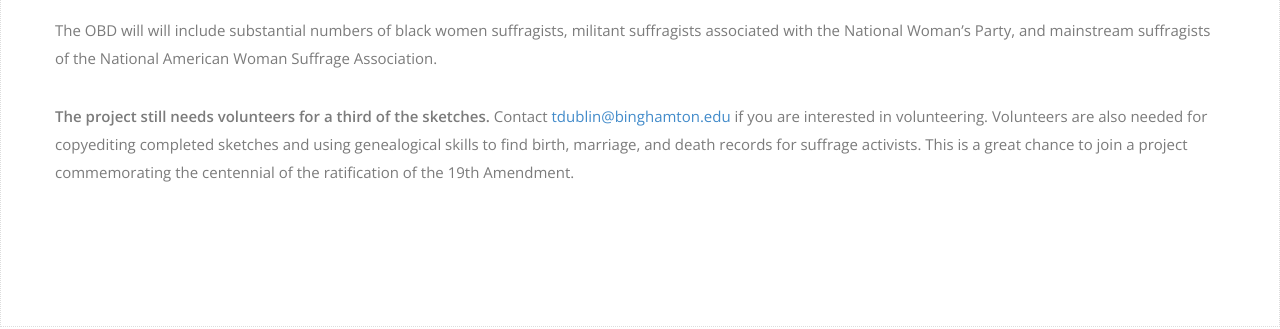
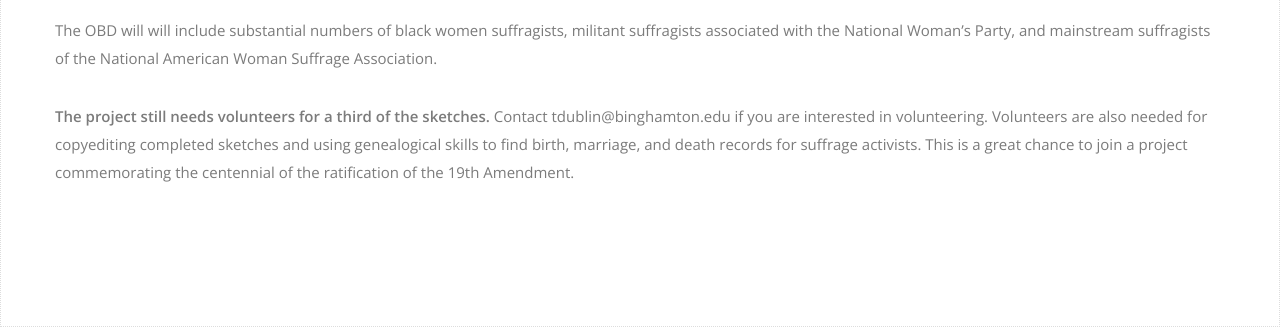
Before and after one commit to OhioSuffrageCentennial/ohiosuffragecentennial, a Jekyll site: the page built from _posts/2019-03-27-online-biographical-dictionary.md, in a window 1280 px wide. Shown: the part 653-982 px from the top of the page. Built offline with Jekyll 4.4.1, drawn with Linux system fonts in a browser that asks for light colours; nearby versions of some CDN libraries; some web fonts are replaced; some of the changed lines change nothing that is shown.

Commit message:
Fix email address

```diff
--- a/_posts/2019-03-27-online-biographical-dictionary.md
+++ b/_posts/2019-03-27-online-biographical-dictionary.md
@@ -13,4 +13,4 @@
 
 The OBD will will include substantial numbers of black women suffragists, militant suffragists associated with the National Woman’s Party, and mainstream suffragists of the National American Woman Suffrage Association.
 
-**The project still needs volunteers for a third of the sketches.** Contact <a href="tdublin@binghamton.edu" target="_blank">tdublin@binghamton.edu</a> if you are interested in volunteering. Volunteers are also needed for copyediting completed sketches and using genealogical skills to find birth, marriage, and death records for suffrage activists. This is a great chance to join a project commemorating the centennial of the ratification of the 19th Amendment.
+**The project still needs volunteers for a third of the sketches.** Contact tdublin@binghamton.edu if you are interested in volunteering. Volunteers are also needed for copyediting completed sketches and using genealogical skills to find birth, marriage, and death records for suffrage activists. This is a great chance to join a project commemorating the centennial of the ratification of the 19th Amendment.
```
